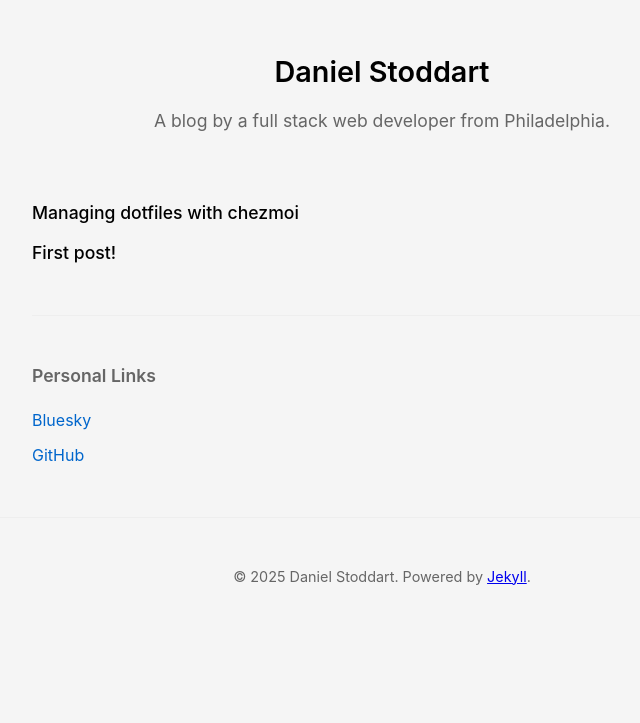
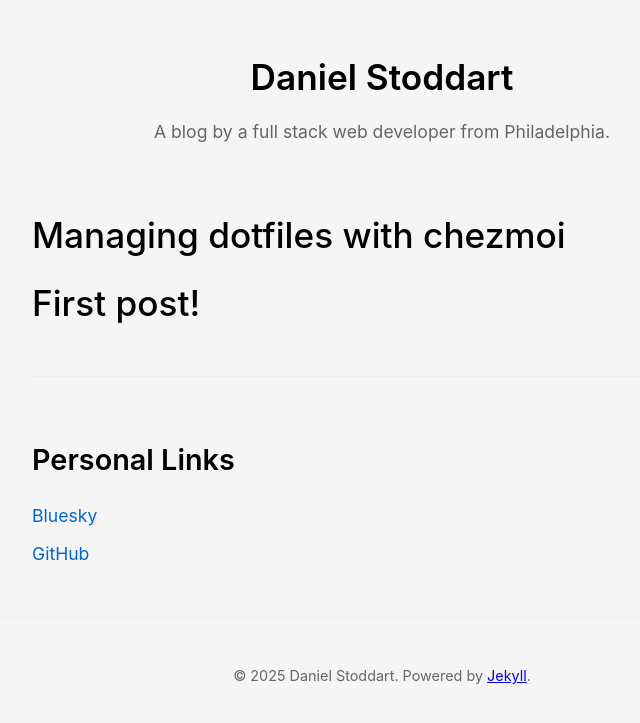
Before and after one commit to stoddart/stoddart.github.io, a Jekyll site: the page built from index.markdown, in a window 1280 px wide. Shown: the top 723 px of the page, without its empty margins (258-898 px from the left). Built offline with Jekyll 4.4.1, drawn with Linux system fonts in a browser that asks for light colours.

Commit message:
Update CSS

```diff
--- a/assets/css/style.css
+++ b/assets/css/style.css
@@ -17,7 +17,7 @@ body {
 }
 
 h1 {
-  font-size: 1.8em;
+  font-size: 2.2em;
   font-weight: 600;
   margin: 0;
   padding: 0;
@@ -25,14 +25,14 @@ h1 {
 }
 
 h2 {
-  font-size: 1.5em;
+  font-size: 2.2em;
   font-weight: 600;
   margin: 1.5em 0 0.8em;
   color: var(--header-color);
 }
 
 h3 {
-  font-size: 1.2em;
+  font-size: 1.8em;
   font-weight: 600;
   margin: 1.2em 0 0.6em;
   color: var(--header-color);
@@ -96,13 +96,13 @@ main {
 }
 
 .post-list li {
-  margin-bottom: 0.8rem;
+  margin-bottom: 1.2rem;
 }
 
 .post-link {
   color: var(--header-color);
   text-decoration: none;
-  font-size: 1.1em;
+  font-size: 2.2em;
   font-weight: 500;
   line-height: 1.4;
 }
@@ -145,9 +145,9 @@ main {
 }
 
 .personal-links h3 {
-  font-size: 1.1em;
+  font-size: 1.8em;
   margin-bottom: 1rem;
-  color: var(--secondary-text);
+  color: var(--header-color);
 }
 
 .personal-links ul {
@@ -163,7 +163,7 @@ main {
 .personal-links a {
   color: var(--link-color);
   text-decoration: none;
-  font-size: 1em;
+  font-size: 1.1em;
 }
 
 .personal-links a:hover {
```
